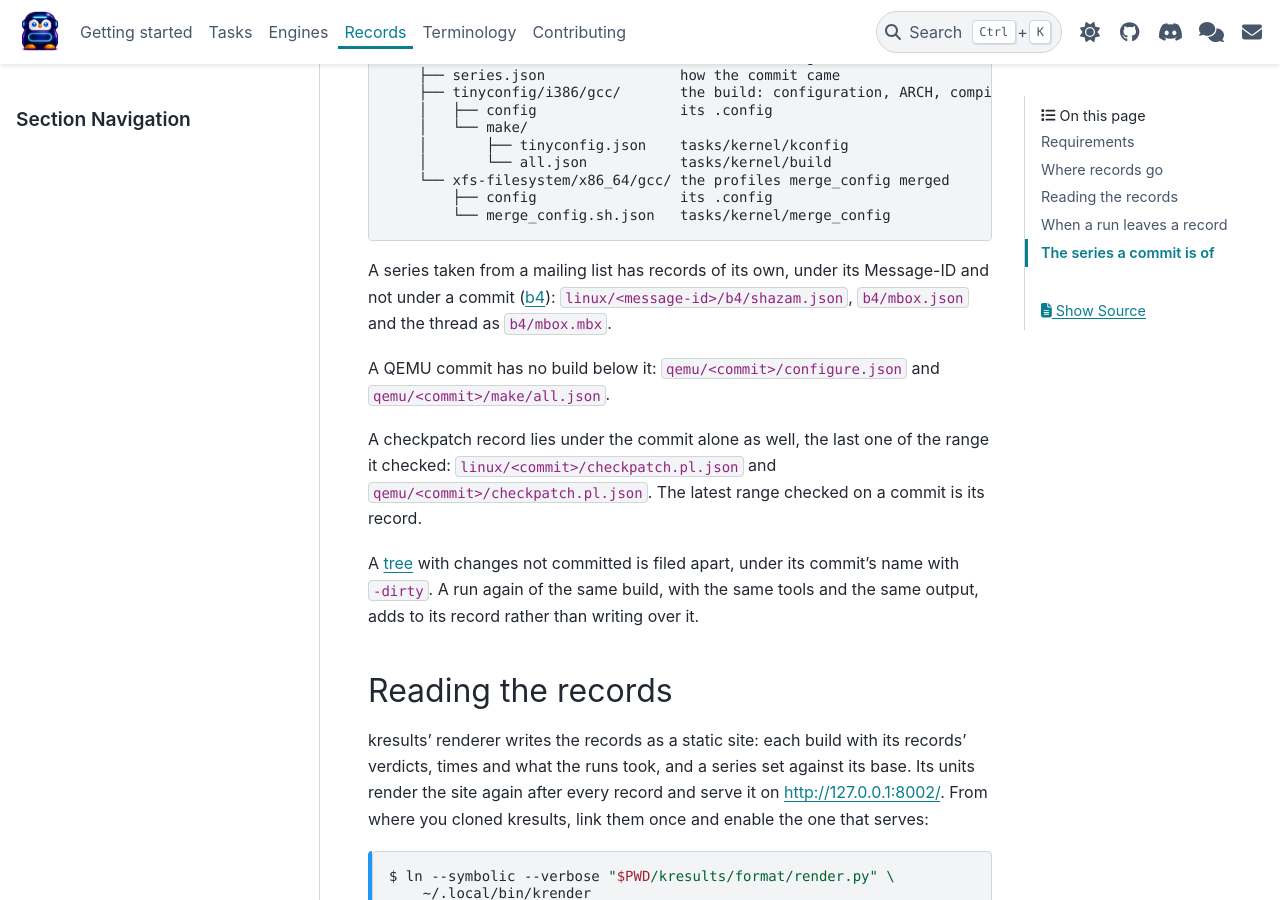
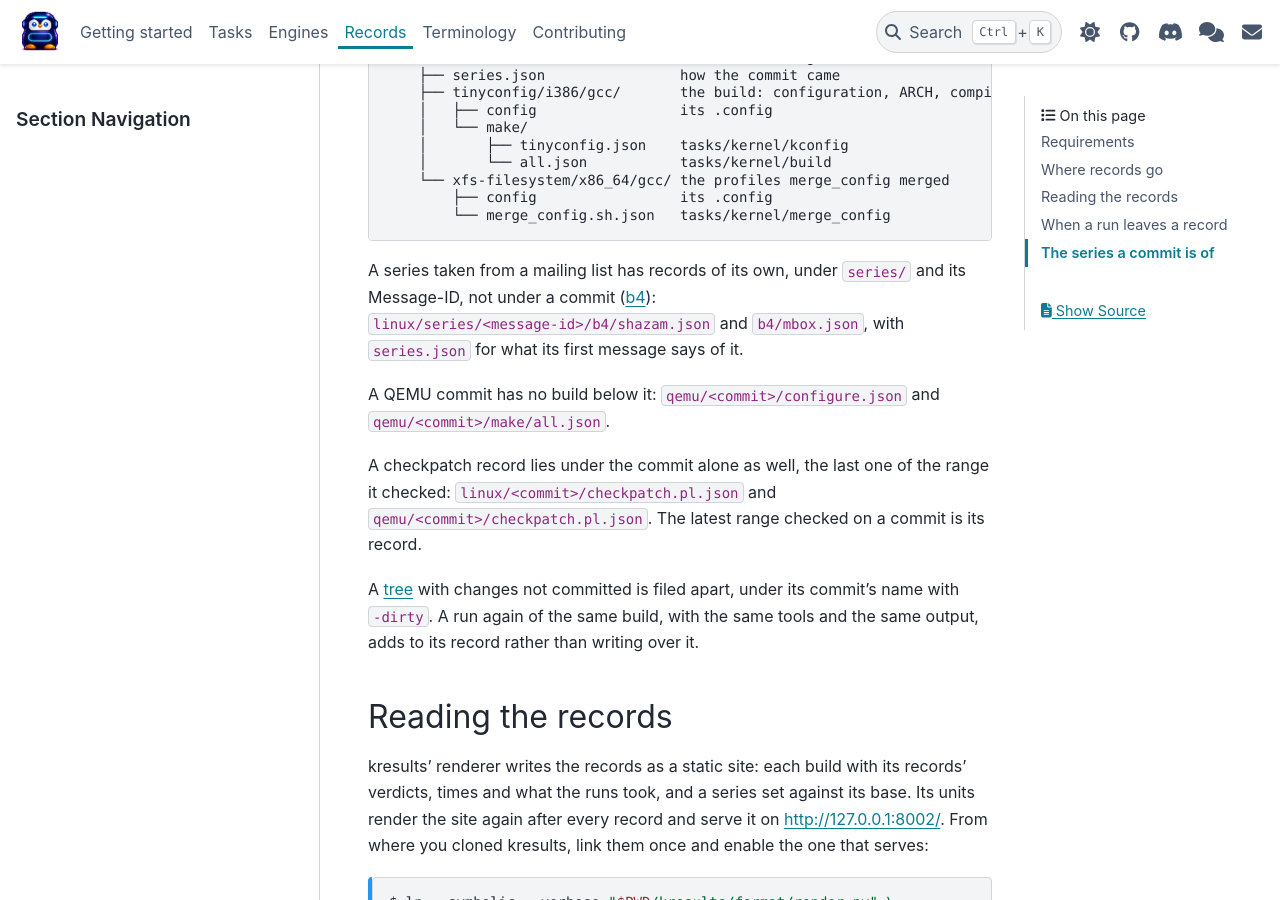
Before and after one commit to linux-kdevops/kdevops-ng, a Sphinx documentation site: the page built from docs/records.rst, in a window 1280 px wide and 900 px high, scrolled down 1042 px. Built offline with Sphinx 7.4.7 and the PyData theme 0.15.4, drawn with Linux system fonts in a browser that asks for light colours.

Commit message:
b4: leave the thread out of a series' records
mbox copied the thread it fetched into the records, as b4/mbox.mbx
under the series' Message-ID, for the site to read the subject from.
kresults keeps no mail in the records now: they are to be a public Git
tree, and 104 threads were 9.3 MB of 11.7 MB.

Name the thread to krecord with --mbox instead, which writes the
series' subject, author and date as series.json beside the record of
the fetch. The thread stays in build/logs/b4-mbox/ for the series
task. A fetch that fails leaves the thread of an earlier series there,
and krecord takes none that lacks the message of the Message-ID.

The series' records lie under series/ of their project.

Signed-off-by: Daniel Gomez <da.gomez@kernel.org>

```diff
--- a/docs/records.rst
+++ b/docs/records.rst
@@ -63,10 +63,10 @@ build:
            ├── config                 its .config
            └── merge_config.sh.json   tasks/kernel/merge_config
 
-A series taken from a mailing list has records of its own, under its
-Message-ID and not under a commit (:doc:`/tasks/b4`):
-``linux/<message-id>/b4/shazam.json``, ``b4/mbox.json`` and the thread as
-``b4/mbox.mbx``.
+A series taken from a mailing list has records of its own, under
+``series/`` and its Message-ID, not under a commit (:doc:`/tasks/b4`):
+``linux/series/<message-id>/b4/shazam.json`` and ``b4/mbox.json``, with
+``series.json`` for what its first message says of it.
 
 A QEMU commit has no build below it: ``qemu/<commit>/configure.json`` and
 ``qemu/<commit>/make/all.json``.
--- a/docs/tasks/b4.rst
+++ b/docs/tasks/b4.rst
@@ -43,8 +43,10 @@ its patches are the commits of the range.
 Both leave a record (:doc:`/records`) under the series' Message-ID, not
 under a commit of the worktree: ``b4/shazam.json`` for the series applied
 and ``b4/mbox.json`` for the thread fetched, each holding what b4
-printed. The thread is also kept as ``b4/mbox.mbx`` beside them, for a
-reader who has no worktree. A series that does not apply has these
+printed. From the thread ``mbox`` saved, :cmd:`krecord` also writes
+``series.json`` beside them: the subject, author and date of the series'
+first message, how many patches it has, and its cover letter. The thread
+itself is not kept there. A series that does not apply has these
 alone. ``--project`` names the project the worktree is of, ``linux``
 or ``qemu``, which the records lie under.
 
```
Also changed, not shown: docs/tasks/lorefetch.rst (+5 -4 lines), 2 other files.
